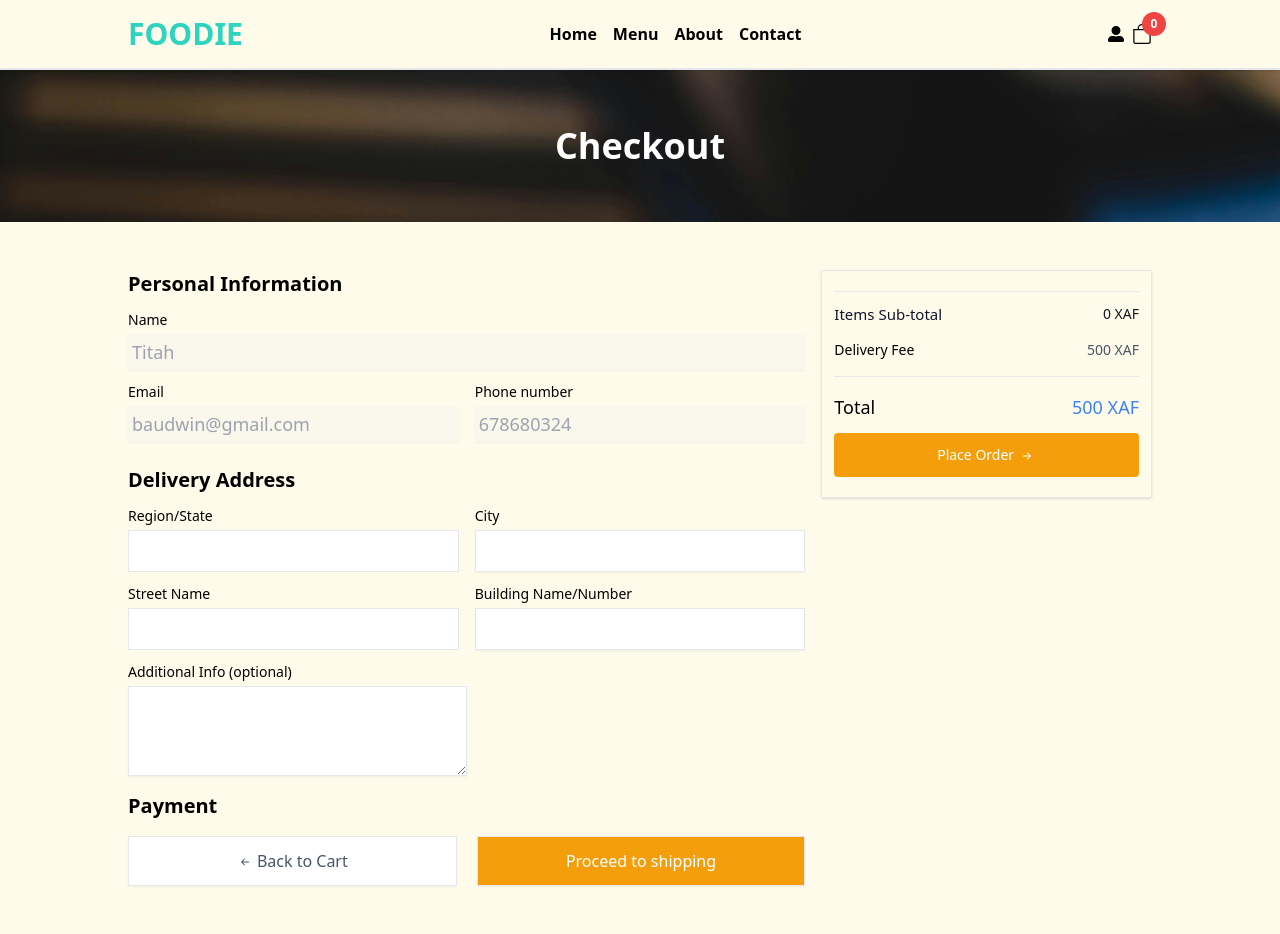
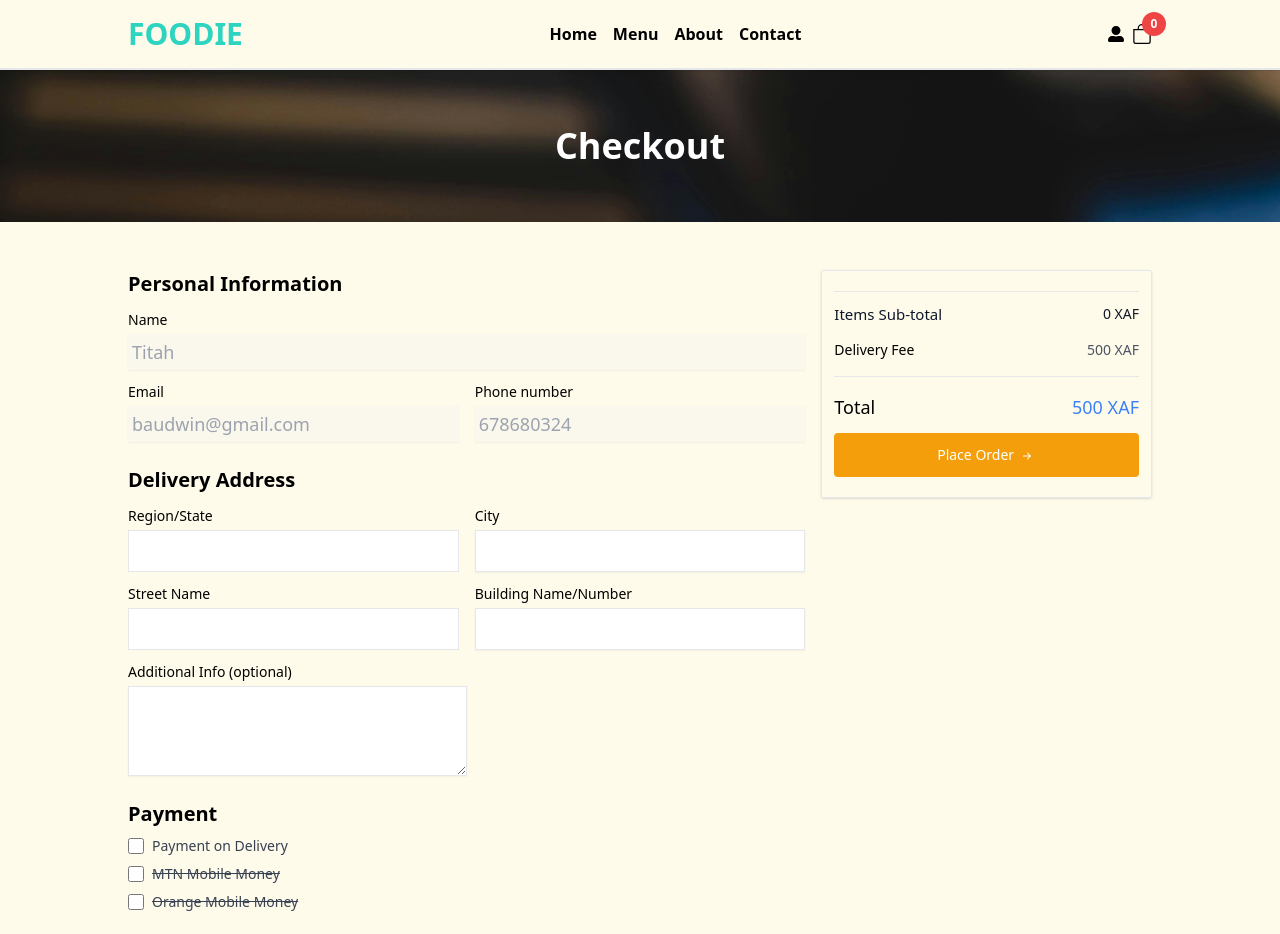
Before and after one commit to Baudwin/food-delivery, a React (Vite) app: page /checkout in a window 1280 px wide. Shown: the top 934 px of the page. Built offline with nearby package versions, Linux system fonts and the light colour scheme.

Commit message:
latest commit

```diff
--- a/src/hooks/useItemsData.js
+++ b/src/hooks/useItemsData.js
@@ -7,7 +7,7 @@ export const useItemsData  = ()=>{
     return useQuery({
         queryKey:['items'],
         queryFn : ()=>{
-            return axios.get('http://localhost:3005/get-items')
+            return axios.get('http://localhost:3005/get-items' || "https://food-delivery-app-backend-xi.vercel.app/get-items")
         },
     }
     )
@@ -23,7 +23,7 @@ export const useAddItem = ()=>{
     return useMutation({
         mutationKey : ['addItem'],
         mutationFn : (itemData)=>{
-         return axios.post('http://localhost:3005/add-item', itemData)
+         return axios.post('http://localhost:3005/add-item' || "https://food-delivery-app-backend-xi.vercel.app/", itemData)
         },
         onError,
          onSuccess : (data)=>{
--- a/src/pages/ShoppingCart.jsx
+++ b/src/pages/ShoppingCart.jsx
@@ -45,7 +45,7 @@ export default function ShoppingCart() {
       // if
 
       cartItems.length === 0 ?
-      <div className= ' flex flex-col justify-center items-center gap-y-5'>
+      <div className= ' flex flex-col justify-center items-center gap-y-5 bg-white pb-10'>
           <img className=' w-[300px]' src="/images/cart1.jpg" alt="" />
        <h1 className='text-3xl font-bold text-amber-700'>
      Your cart is empty
--- a/src/pages/checkout.jsx
+++ b/src/pages/checkout.jsx
@@ -51,7 +51,7 @@ export const Checkout = () => {
         <div className='container py-12 grid grid-cols-12 sm:px-3 md:px-4 gap-4'>
 
 
-            <div className=' lg:col-span-8 xl:col-span-8 sm:col-span-12 md:col-span-12 space-y-4'>
+            <div className=' lg:col-span-8 xl:col-span-8 sm:col-span-12 md:col-span-12 space-y-6'>
 
                 <div className='flex flex-col gap-6'>
 
@@ -117,8 +117,22 @@ export const Checkout = () => {
 
                 </div>
 
-                <div>
+                <div className='space-y-2'>
                     <h1 className='font-bold text-xl'>Payment</h1>
+                    <div className='flex items-center gap-2'>
+                        <input className='h-4 w-4' type="checkbox" name="" id="" />
+                        <span className='text-sm text-gray-700 font-medium'>Payment on Delivery</span>
+                    </div>
+
+                    <div className='flex items-center gap-2'>
+                        <input className='h-4 w-4' type="checkbox" name="" id="" />
+                        <span className='text-sm text-gray-700 font-medium line-through'>MTN Mobile Money</span>
+                    </div>
+
+                    <div className='flex items-center gap-2'>
+                        <input className='h-4 w-4' type="checkbox" name="" id="" />
+                        <span className='text-sm text-gray-700 font-medium line-through'>Orange Mobile Money</span>
+                    </div>
                 </div>
 
                 <div className='grid lg:grid-cols-2 xl:grid-cols-2 lg:gap-5 xl:gap-5 sm:gap-3 md:gap-3 '>
```
